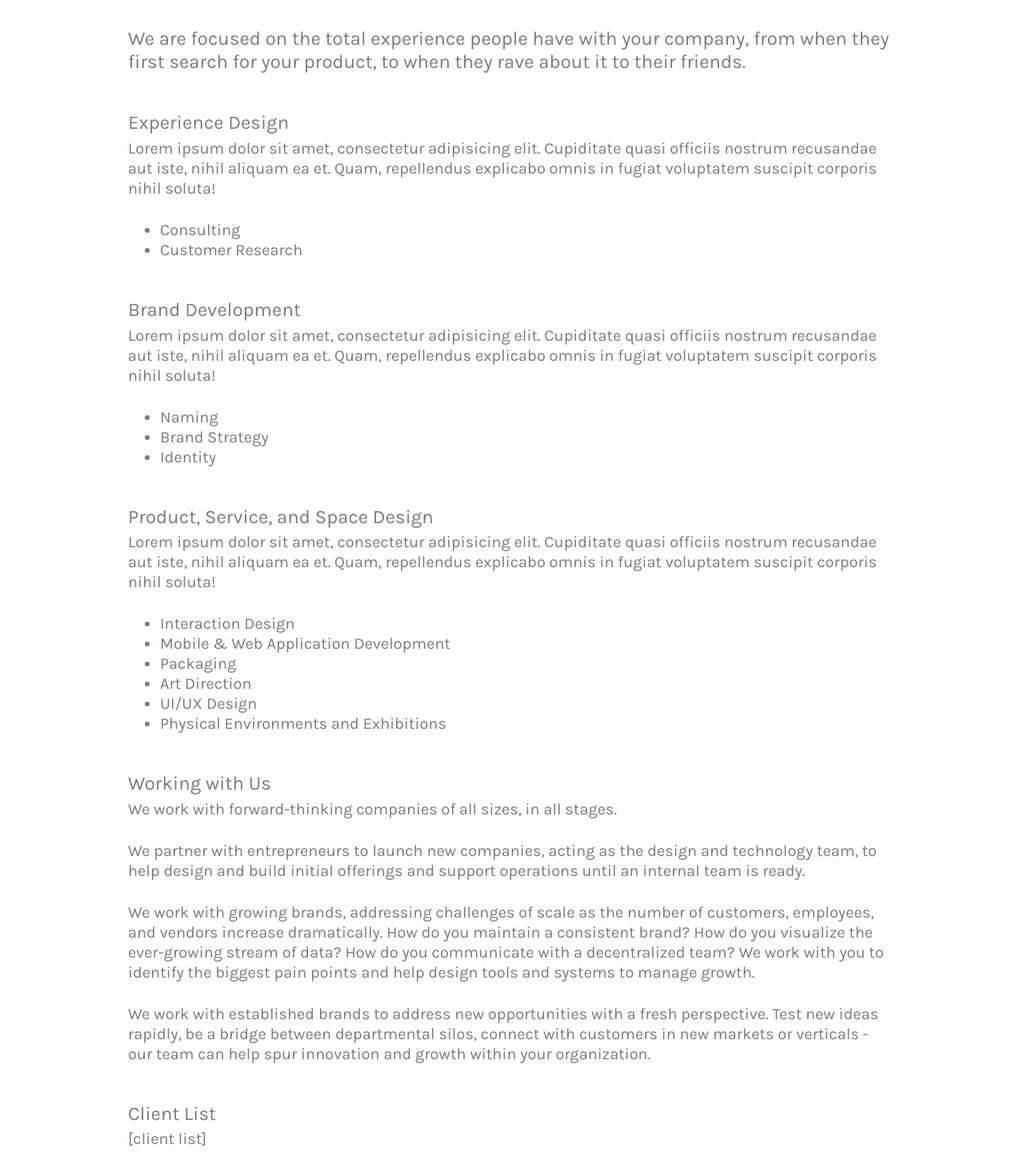
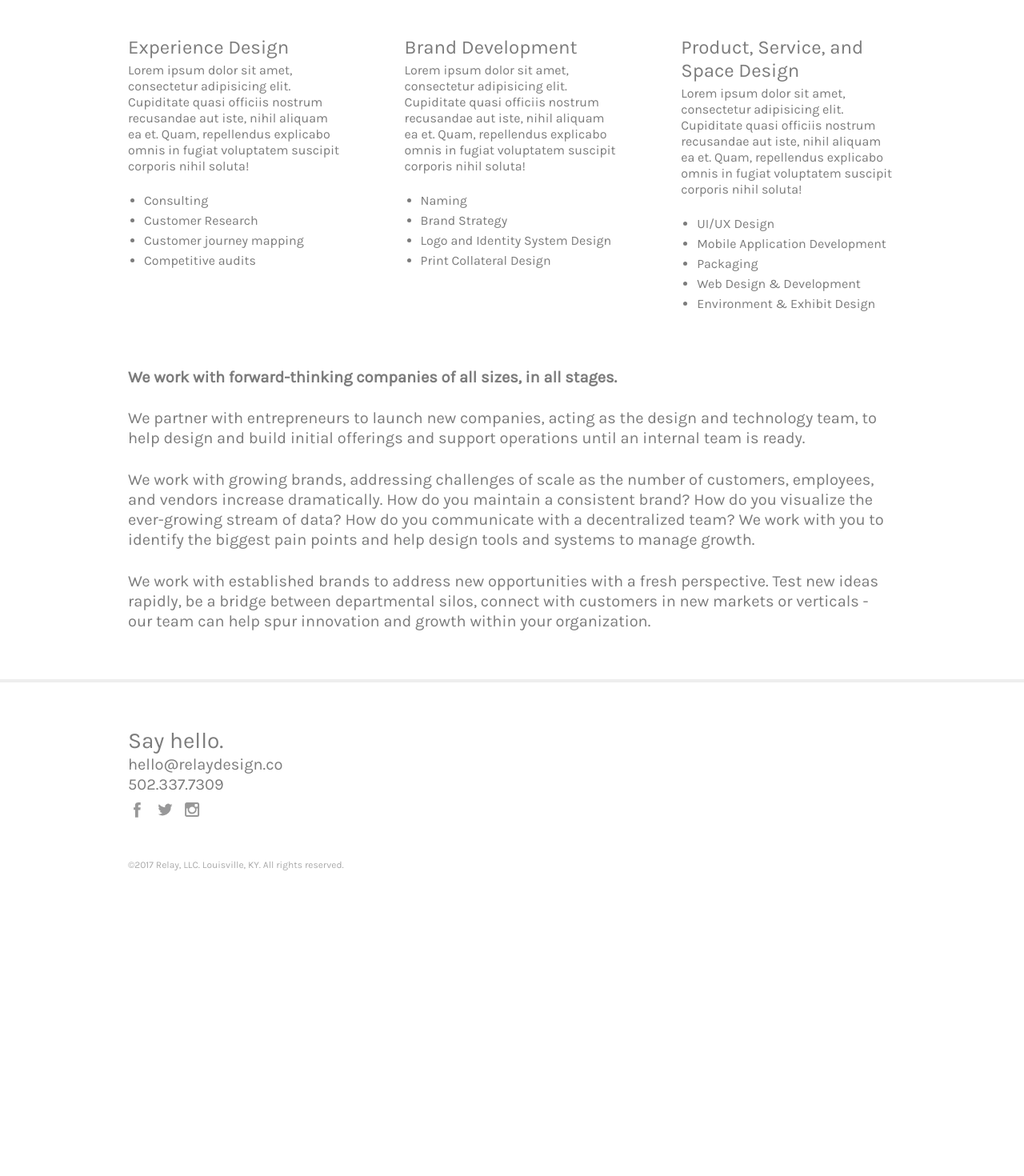
Before and after one commit to relaydesignco/relaywebsite, a Vue app: page /services in a window 1280 px wide. Shown: the part 420-1890 px from the top of the page at 80% size. After the commit the page ends 1509 px from the top, so only its background shows below. Built offline with nearby package versions, Linux system fonts and the light colour scheme; what vue-head would draw is missing.

Commit message:
Clean up services layout.

```diff
--- a/src/components/Services.vue
+++ b/src/components/Services.vue
@@ -7,10 +7,13 @@
 
     <article class="wrapper">
       <header>
-        <h2>Relay designs and builds the brands, digital interactions, and physical spaces that shape how people experience your company. </h2>
+        <h2>We design the brands, digital interactions, and physical spaces that shape how people experience your company. </h2>
+        <!--
         <h3>We are focused on the total experience people have with your company, from when they first search for your product, to when they rave about it to their friends.</h3>
+        -->
       </header>
-      <section class="service">
+      <section class="services row flex-grid">
+        <article class="column-third">
           <header>
             <h3>Experience Design</h3>
           </header>
@@ -18,9 +21,11 @@
           <ul>
             <li>Consulting</li>
             <li>Customer Research</li>
+            <li>Customer journey mapping</li>
+            <li>Competitive audits</li>
           </ul>
-      </section>
-      <section class="service">
+        </article>
+        <article class="column-third">
           <header>
             <h3>Brand Development</h3>
           </header>
@@ -28,41 +33,34 @@
           <ul>
             <li>Naming</li>
             <li>Brand Strategy</li>
-          <li>Identity</li>
+            <li>Logo and Identity System Design</li>
+            <li>Print Collateral Design</li>
           </ul>
-      </section>
-      <section class="service">
+        </article>
+        <article class="column-third">
           <header>
             <h3>Product, Service, and Space Design</h3>
           </header>
           <p>Lorem ipsum dolor sit amet, consectetur adipisicing elit. Cupiditate quasi officiis nostrum recusandae aut iste, nihil aliquam ea et. Quam, repellendus explicabo omnis in fugiat voluptatem suscipit corporis nihil soluta!</p>
           <ul>
-          <li>Interaction Design</li>
-          <li>Mobile &amp; Web Application Development</li>
+            <li>UI/UX Design</li>
+            <li>Mobile Application Development</li>
             <li>Packaging</li>
-          <li>Art Direction</li>
-          <li>UI/UX Design</li>
-          <li>Physical Environments and Exhibitions</li>
+            <li>Web Design & Development</li>
+            <li>Environment & Exhibit Design</li>
           </ul>
-
+        </article>
       </section>
 
       <section class="work-with-us">
         <header>
-          <h3>Working with Us</h3>
+          <h4>We work with forward-thinking companies of all sizes, in all stages.</h4>
         </header>
-        <p>We work with forward-thinking companies of all sizes, in all stages.</p>
         <p>We partner with entrepreneurs to launch new companies, acting as the design and technology team, to help design and build initial offerings and support operations until an internal team is ready.</p>
         <p>We work with growing brands, addressing challenges of scale as the number of customers, employees, and vendors increase dramatically. How do you maintain a consistent brand? How do you visualize the ever-growing stream of data? How do you communicate with a decentralized team? We work with you to identify the biggest pain points and help design tools and systems to manage growth.  </p>
         <p>We work with established brands to address new opportunities with a fresh perspective. Test new ideas rapidly, be a bridge between departmental silos, connect with customers in new markets or verticals - our team can help spur innovation and growth within your organization.</p>
       </section>
 
-      <section class="client-list">
-        <header>
-          <h3>Client List</h3>
-        </header>
-        [client list]
-      </section>
     </article>
   </div>
 
@@ -95,15 +93,33 @@ export default {
 <style lang="scss">
 
   .flex-grid {
+
     h4 {
       margin-top: 0;
       margin-bottom: 0;
       font-size: 18px;
     }
+
     p {
       margin: 0;
       font-size: .8em;
     }
+
+    ul {
+      padding-left: 1em;
+    }
+
+    ul li {
+      font-size: .8em;
+    }
+
+    .column-third {
+      text-align: left;
+    }
+
+    article {
+      //font-size: 16px;
+    }
   }
 
 </style>
```
Lines whose indentation alone changed are shown as unchanged.
